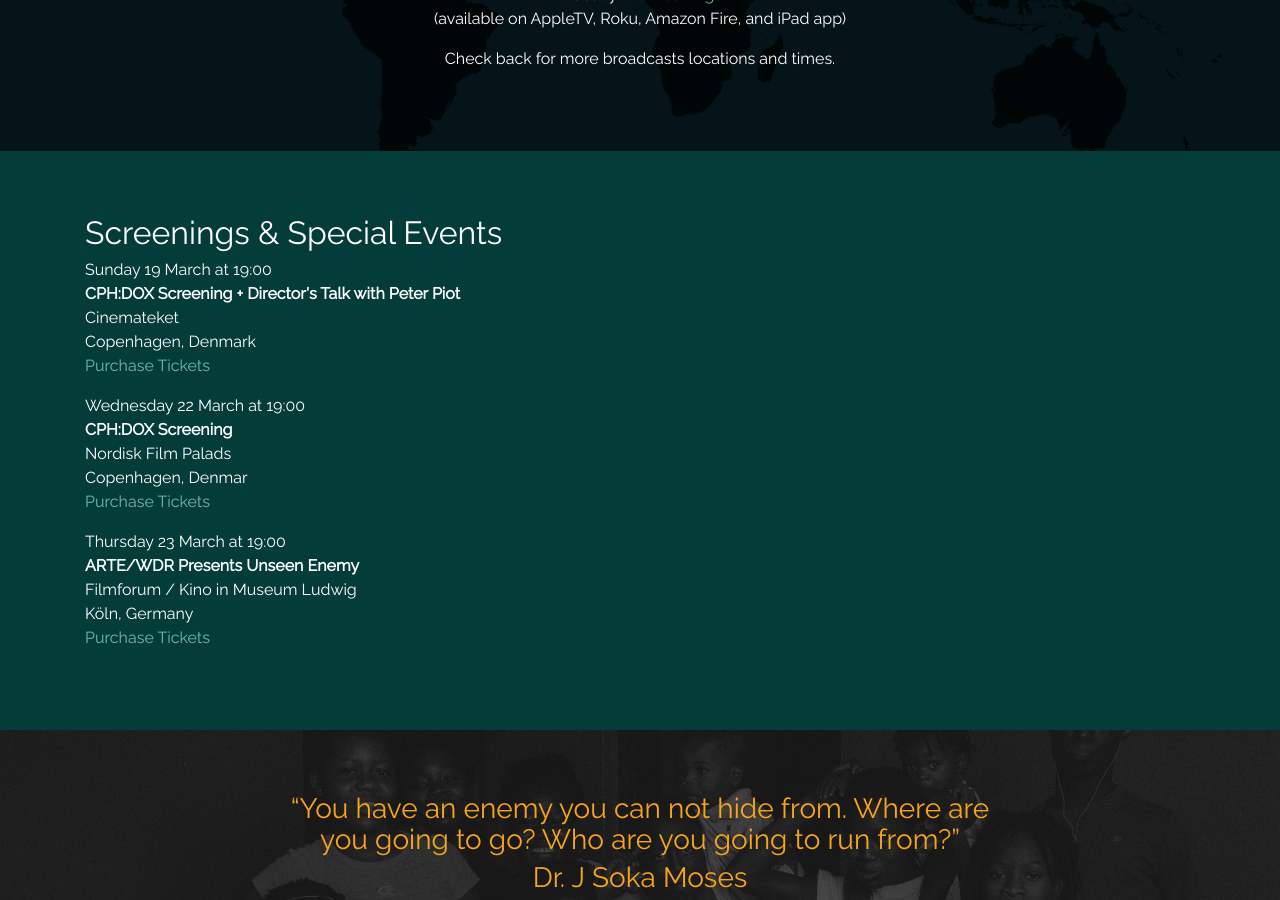
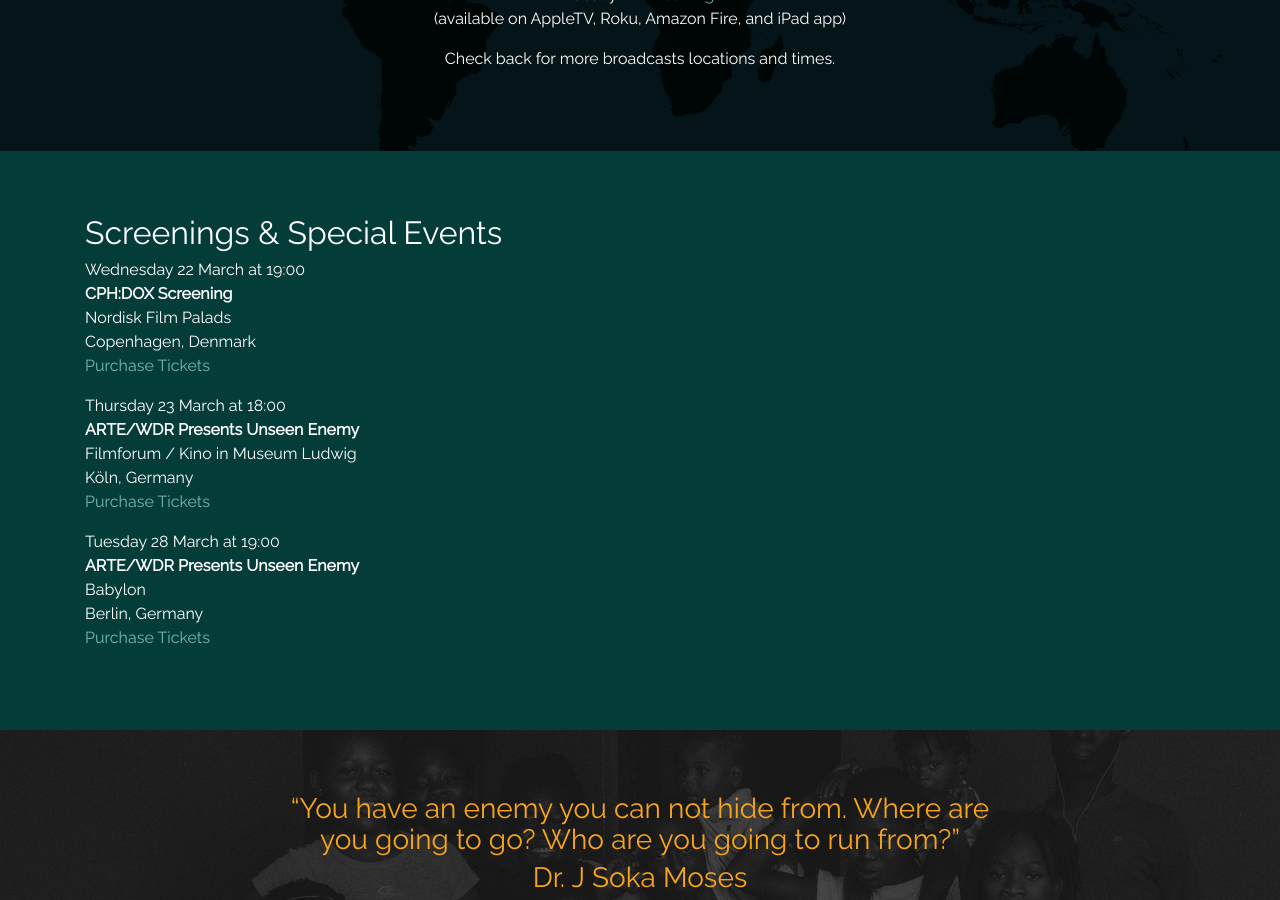
Before and after one commit to caseyg/takesallofus, a Jekyll site: the page built from index.md, in a window 1280 px wide and 900 px high, scrolled down 1878 px. Built offline with Jekyll 4.4.1, drawn with Linux system fonts in a browser that asks for light colours; nearby versions of some CDN libraries; comment, search, counter and statistics services are not loaded.

Commit message:
Updated Index

```diff
--- a/index.md
+++ b/index.md
@@ -17,21 +17,22 @@ broadcastevents:
     \ \n(available on AppleTV, Roku, Amazon Fire, and iPad app)\n\nCheck back for
     more broadcasts locations and times."
 events:
-- date-and-time: Sunday 19 March at 19:00
-  title: CPH:DOX Screening + Director's Talk with Peter Piot
-  venue: Cinemateket
-  location: Copenhagen, Denmark
-  url: http://ebillet.dk/simple/buy.listtt.aspx?act=Buy&refno=40541&orgno=156&sysno=3
 - date-and-time: Wednesday 22 March at 19:00
   title: 'CPH:DOX Screening '
   venue: Nordisk Film Palads
-  location: Copenhagen, Denmar
+  location: Copenhagen, Denmark
   url: http://www.nfbio.dk/ticketflow/2017/16708
-- date-and-time: Thursday 23 March at 19:00
+- date-and-time: Thursday 23 March at 18:00
   title: ARTE/WDR Presents Unseen Enemy
   venue: Filmforum / Kino in Museum Ludwig
   location: Köln, Germany
   url: free entrance
+- date-and-time: Tuesday 28 March at 19:00
+  title: ARTE/WDR Presents Unseen Enemy
+  venue: Babylon
+  location: Berlin, Germany
+  url: http://www.babylonberlin.de/
+  RSVP: invite only
 mediapartners:
 - title: CNN FILMS
   url:
```
